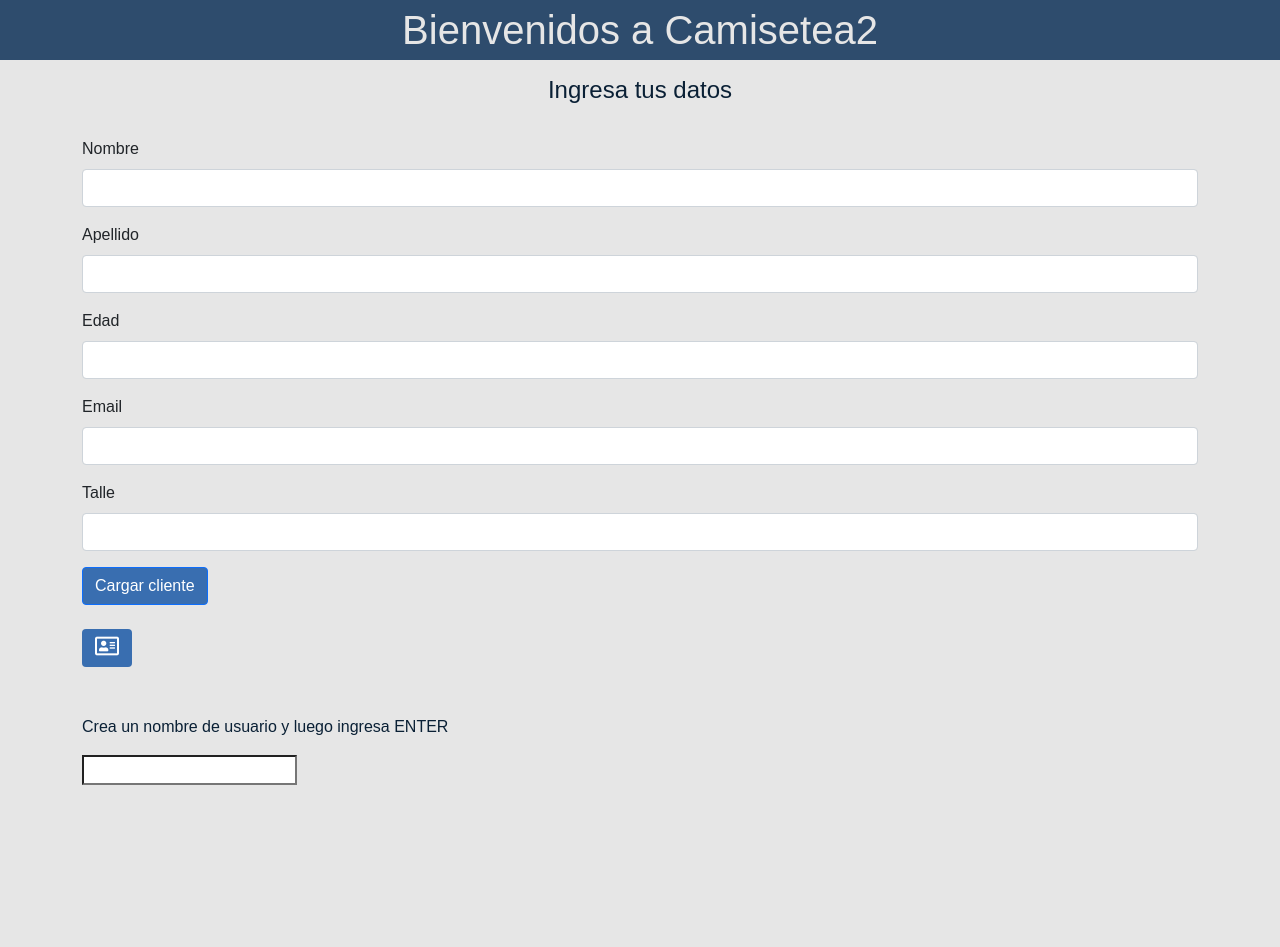
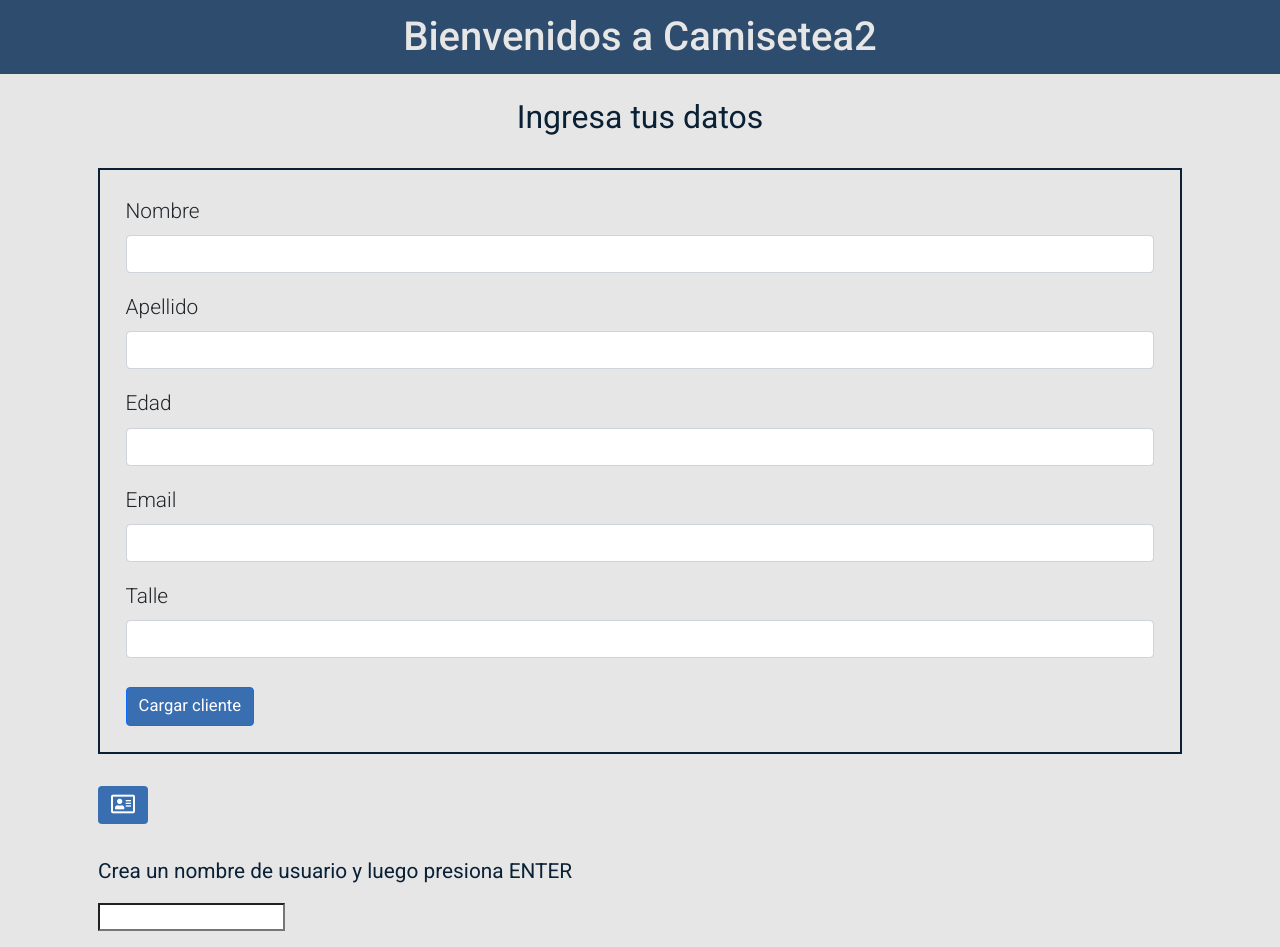
Before and after one commit to lucas-becker1/javascript, a plain HTML site: page index.html in a window 1280 px wide. Before the commit the page ends 800 px from the top, so only its background shows below. Drawn offline with nearby package versions, Linux system fonts and the light colour scheme.

Commit message:
cambios css

```diff
--- a/Clases.js
+++ b/Clases.js
@@ -1,22 +1,9 @@
 class Cliente {
-    constructor(nombre, apellido, email, edad, sueldo) {
+    constructor(nombre, apellido, email, edad, talle) {
         this.nombre = nombre;
         this.apellido = apellido;
         this.email = email;
         this.edad = edad;
-        this.sueldo = sueldo
-    }
-
-    realizarPago(gasto) {
-        this.sueldo -= gasto
-    }
-
+        this.talle = talle;
 }
-
-class Tarjeta {
-    constructor(numero, fechaVencimiento, tipo) {
-        this.numero = numero;
-        this.fechaVencimiento = fechaVencimiento;
-        this.tipo = tipo;
-    }
 }
--- a/index.html
+++ b/index.html
@@ -14,54 +14,54 @@
 </head>
 
 <body>
-  <div class="Bienvenida1">
-    <p id="pa1">Bienvenidos a Camisetea2</p>
+  <div class="bienvenida1">
+    <h1 id="pa1">Bienvenidos a Camisetea2</h1>
   </div>
 
-  <h4>Ingresa tus datos</h4>
-  <br>
-
   <div class="container">
-    <form id="formCliente">
-      <div class="mb-3">
+    <h2>Ingresa tus datos</h2>
+    <form class="contacto__form" id="formCliente">
+      <div class="form-group">
           <label for="nombre" class="form-label">Nombre</label>
           <input type="text" class="form-control" id="nombre" name="nombre">
       </div>
-      <div class="mb-3">
+      <div class="form-group">
           <label for="apellido" class="form-label">Apellido</label>
           <input type="text" class="form-control" id="apellido" name="apellido">
       </div>
-      <div class="mb-3">
+      <div class="form-group">
           <label for="edad" class="form-label">Edad</label>
           <input type="number" class="form-control" id="edad" name="edad">
       </div>
-      <div class="mb-3">
+      <div class="form-group">
           <label for="email" class="form-label">Email</label>
           <input type="email" class="form-control" id="email" name="email">
       </div>
-      <div class="mb-3">
-        <label for="sueldo" class="form-label">Talle</label>
-        <input type="number" class="form-control" id="sueldo" name="sueldo">
+      <div class="form-group">
+          <label for="talle" class="form-label">Talle</label>
+          <input type="number" class="form-control" id="talle" name="talle">
       </div>
-      <button type="submit" class="btn btn-primary">Cargar cliente</button><br><br>
+      <div class="form-group">
+        <button type="submit" class="btn btn-primary">Cargar cliente</button>
+      </div>
     </form>
 
-    <button type="button" id="botonMostrarClientes" class="btn btn-link"><i
-        class="far fa-address-card fa-lg"></i></button><br><br>
+    <div><button type="button" id="botonMostrarClientes" class="btn btn-link">
+        <i class="far fa-address-card fa-lg"></i></button></div>
 
     <div id="divClientes" class="row"></div>
 
-    <br>
-    <p id="parrafo1">Crea un nombre de usuario y luego ingresa ENTER</p>
+    <div class="ingClientes">
+      <p id="parrafo1">Crea un nombre de usuario y luego presiona ENTER</p>
       <input type="text" id="input1">
-
+    </div>
  </div>
 
+<script src="https://ajax.googleapis.com/ajax/libs/jquery/3.6.0/jquery.min.js"></script>
 <script src="https://cdn.jsdelivr.net/npm/bootstrap@5.1.3/dist/js/bootstrap.bundle.min.js"
     integrity="sha384-ka7Sk0Gln4gmtz2MlQnikT1wXgYsOg+OMhuP+IlRH9sENBO0LRn5q+8nbTov4+1p" crossorigin="anonymous">
 </script>
 <script src="script.js"></script>
 <script src="Clases.js"></script>
 </body>
-
 </html>
--- a/script.js
+++ b/script.js
@@ -7,7 +7,7 @@ let divClientes = document.getElementById("divClientes")
 formCliente.addEventListener("submit", (e) => {
     e.preventDefault()
     let datosFormulario = new FormData(e.target)
-    let cliente = new Cliente(datosFormulario.get("nombre"), datosFormulario.get("apellido"), datosFormulario.get("email"), datosFormulario.get("edad"), datosFormulario.get("sueldo"))
+    let cliente = new Cliente(datosFormulario.get("nombre"), datosFormulario.get("apellido"), datosFormulario.get("email"), datosFormulario.get("edad"), datosFormulario.get("talle"))
     clientes.push(cliente)
     localStorage.setItem('clientes',JSON.stringify(clientes))
     formCliente.reset()
@@ -24,7 +24,7 @@ botonClientes.addEventListener("click", () => {
                 <p>Apellido: ${cliente.apellido}</p>
                 <p>Edad: ${cliente.edad}</p>
                 <p>Email: ${cliente.email}</p>
-                <p>Talle: ${cliente.sueldo}</p>
+                <p>Talle: ${cliente.talle}</p>
                 <button type="button" class="btn btn-danger" id="boton${indice + 1}">Eliminar</button>
             </div>
         </div>
--- a/styles.css
+++ b/styles.css
@@ -1,71 +1,94 @@
+@import url('https://fonts.googleapis.com/css2?family=Roboto:wght@300;400;500&display=swap');
+
+* {
+    margin: 0px;
+    padding: 0px;
+    -webkit-box-sizing: border-box;
+    box-sizing: border-box;
+}
+
 body{
     background-color: #E6E6E6;
 }
 
-.Bienvenida1{
+.bienvenida1{
     background-color: #2E4C6D;
-    font-size: 40px;
-    color: #E6E6E6;
     text-align: center;
-    font-family:  'Saira Extra Condensed', sans-serif;
-
 }
 
-h4{
+h1{
+    text-align: center;
+    color: #E6E6E6;
+    font-size: 250%;
+    font-family:  'Roboto', sans-serif;
+    font-weight: 500;
+    padding: 0.8rem;
+}
+
+h2{
     text-align: center;
     color: #0A2035;
-    font-family:  'Saira Extra Condensed', sans-serif;
-
+    font-size: 200%;
+    font-family:  'Roboto', sans-serif;
+    font-weight: 400;
+    padding: 1rem;
 }
 
-.btn{
+.contacto__form {
+    font-size: 130%;
+    font-family:  'Roboto', sans-serif;
+    font-weight: 300;
+    padding: 1rem;
+    margin: 1rem;
+    border: #0A2035 2px solid;
+  }
+
+.form-group {
+    padding: 0.6rem;
+  }
+
+.btn-primary {
     background-color: #396EB0;
-}
+    font-family:  'Roboto', sans-serif;
+    font-size: 80%;
+    margin-top: 0.6rem;
+  }
 
-#botonMostrarClientes{
+.btn-link {
     background-color: #396EB0;
     color: white;
+    margin: 1rem;
 }
 
 .card{
     background-color: #396EB0;
     color: white;
-    font-family: 'Saira Extra Condensed', sans-serif;
+    font-family: 'Roboto', sans-serif;
 }
 
 #boton1{
     background-color: #AB1616;
-    border: #AB1616;
     color: white;
 }
 
 .card-title{
     color: white;
-    font-family:  'Saira Extra Condensed', sans-serif;
+    font-family:  'Roboto', sans-serif;
+}
+
+.ingClientes{
+    margin: 1rem;
 }
 
 #parrafo1{
     color: #0A2035;
-    font-size: medium;
-    font-family:  'Saira Extra Condensed', sans-serif;
-
-
+    font-size: 130%;
+    font-family:  'Roboto', sans-serif;
 }
 
 #input1{
     background-color: white;
     color: #0A2035;
-    font-family:  'Saira Extra Condensed', sans-serif;
+    font-family:  'Roboto', sans-serif;
     text-align: center;
-
 }
-
-#input1{
-    background-color: white;
-    color: #0A2035;
-    font-family:  'Saira Extra Condensed', sans-serif;
-}
-
-div{
-    font-family:  'Saira Extra Condensed', sans-serif;
-}
```
Lines whose indentation alone changed are shown as unchanged.
